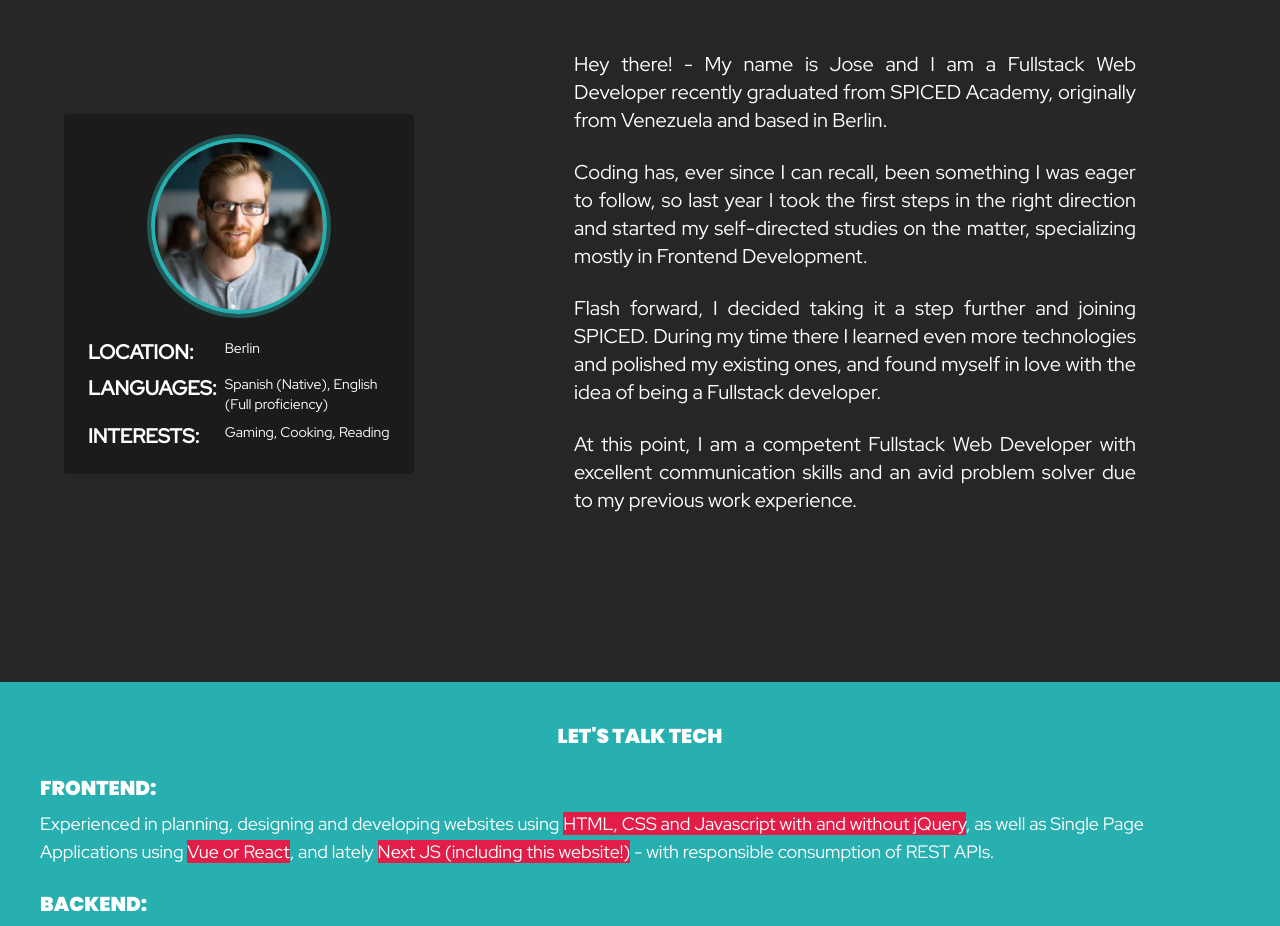
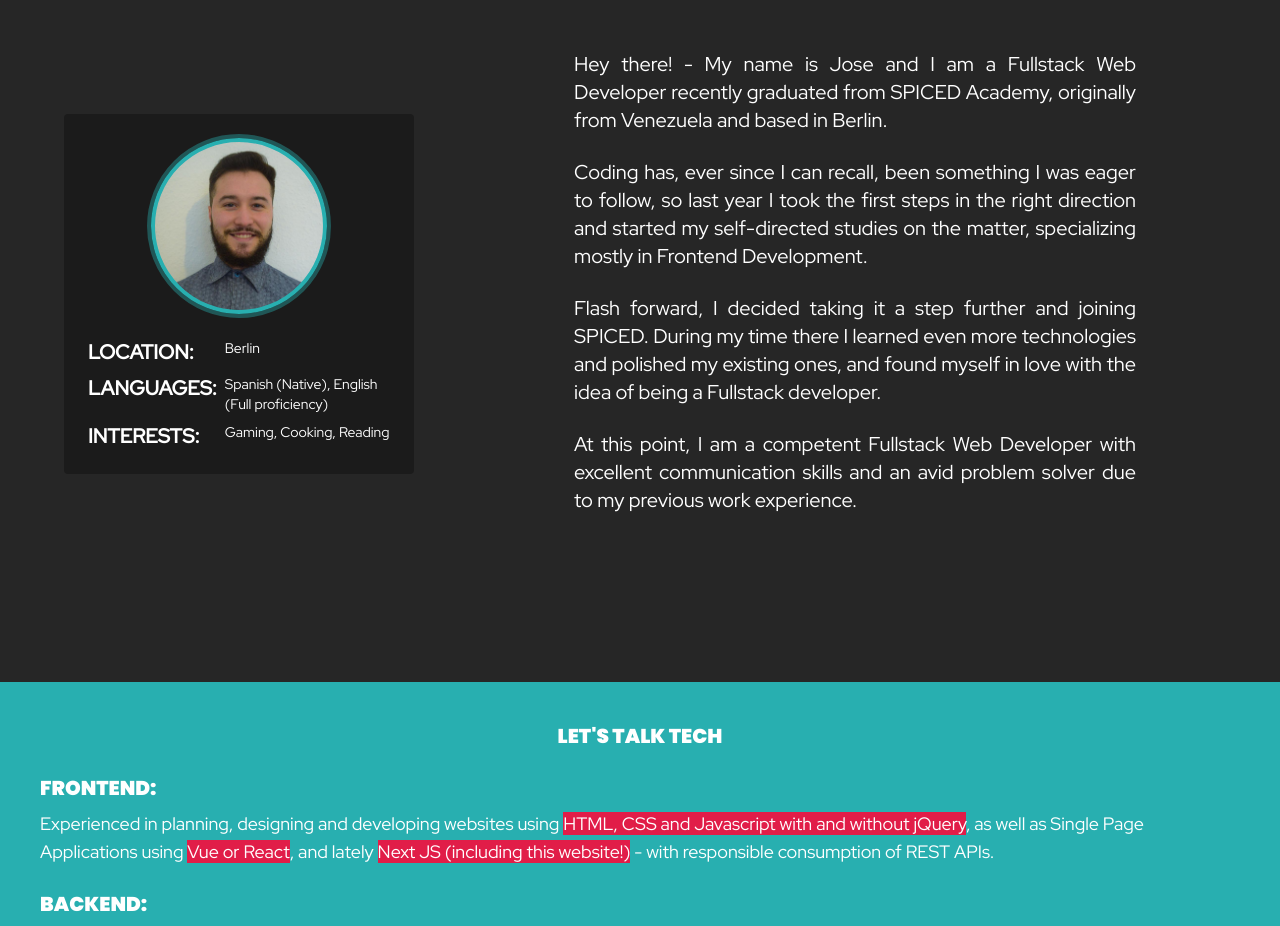
Before and after one commit to Josemanki/portfolio, a Next.js app: page / in a window 1280 px wide. Shown: the part 2800-3726 px from the top of the page. Built offline with nearby package versions, Linux system fonts and the light colour scheme.

Commit message:
Adds picture, ready for deploy

```diff
--- a/components/Headshot.js
+++ b/components/Headshot.js
@@ -3,7 +3,7 @@ import React from 'react';
 const Headshot = () => {
   return (
     <div className="p-6 flex flex-col items-center justify-center mt-12 bg-black/[.3] rounded min-w-[350px] 2xl:min-w-[400px] 2xl:min-h-[400px] 2xl:justify-around">
-      <div className="rounded-full bg-rose-600 w-44 h-44 bg-[url('/headshot.png')] bg-cover bg-no-repeat border-4 border-custom-teal outline outline-4 outline-custom-teal/[.4]"></div>
+      <div className="rounded-full bg-rose-600 w-44 h-44 bg-[url('/headshot.jpeg')] bg-cover bg-[center_top_-1rem] bg-no-repeat border-4 border-custom-teal outline outline-4 outline-custom-teal/[.4]"></div>
       <div className="grid grid-cols-about-grid grid-rows-about-grid gap-2 mt-6">
         <div>
           <p className="uppercase font-black">Location:</p>
```
Also changed, not shown: public/headshot.jpeg (added), public/headshot.png (deleted).
